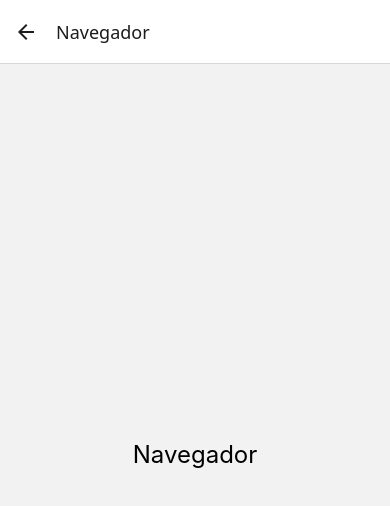
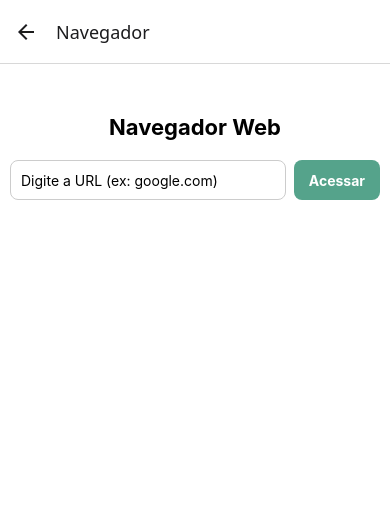
Before and after one commit to Lucca7r/AppDoesEverything, a React Native app: screen /Navegador in a window 390 px wide. Shown: the top 506 px of the page. Built offline with nearby package versions, Linux system fonts and the light colour scheme.

Commit message:
navegador criado

```diff
--- a/package.json
+++ b/package.json
@@ -22,7 +22,8 @@
     "react-native-maps": "1.18.0",
     "react-native-reanimated": "~3.16.1",
     "react-native-safe-area-context": "4.12.0",
-    "react-native-screens": "~4.4.0"
+    "react-native-screens": "~4.4.0",
+    "react-native-webview": "13.12.5"
   },
   "devDependencies": {
     "@babel/core": "^7.25.2",
--- a/src/screens/BrowserScreen.tsx
+++ b/src/screens/BrowserScreen.tsx
@@ -1,19 +1,62 @@
-import React from 'react';
-import { View, Text, StyleSheet } from 'react-native';
+import React, {useState} from 'react';
+import {
+  View,
+  Text,
+  TextInput,
+  TouchableOpacity,
+  StyleSheet,
+  KeyboardAvoidingView,
+  Platform,
+  Keyboard,
+  TouchableWithoutFeedback,
+} from 'react-native';
+import styles from '../style/BrowserScreen.styles'; // Importando o arquivo de estilos
+import {WebView} from 'react-native-webview';
 
 export default function BrowserScreen() {
+  const [urlInput, setUrlInput] = useState('');
+  const [urlToLoad, setUrlToLoad] = useState('');
+  const handleLoadUrl = () => {
+    let finalUrl = urlInput.trim();
+
+
+    if (!finalUrl.startsWith('http')) {
+      finalUrl = `https://${finalUrl}`;
+    }
+    setUrlToLoad(finalUrl);
+    Keyboard.dismiss();
+  };
+
   return (
-    <View style={styles.container}>
-      <Text style={styles.text}>Navegador</Text>
-    </View>
+    <KeyboardAvoidingView
+      style={{ flex: 1 }}
+      behavior={Platform.OS === 'ios' ? 'padding' : 'height'}
+    >
+      <TouchableWithoutFeedback onPress={Keyboard.dismiss}>
+        <View style={styles.container}>
+          <Text style={styles.title}>Navegador Web</Text>
+
+          <View style={styles.searchContainer}>
+            <TextInput
+              placeholder="Digite a URL (ex: google.com)"
+              style={styles.input}
+              value={urlInput}
+              onChangeText={setUrlInput}
+              autoCapitalize="none"
+              keyboardType="url"
+            />
+            <TouchableOpacity style={styles.button} onPress={handleLoadUrl}>
+              <Text style={styles.buttonText}>Acessar</Text>
+            </TouchableOpacity>
+          </View>
+
+          {urlToLoad !== '' && (
+            <View style={styles.webviewContainer}>
+              <WebView source={{ uri: urlToLoad }} />
+            </View>
+          )}
+        </View>
+      </TouchableWithoutFeedback>
+    </KeyboardAvoidingView>
   );
 }
-
-const styles = StyleSheet.create({
-  container: {
-    flex: 1, justifyContent: 'center', alignItems: 'center',
-  },
-  text: {
-    fontSize: 24,
-  },
-});
--- /dev/null
+++ b/src/style/BrowserScreen.styles.ts
@@ -0,0 +1,47 @@
+import { StyleSheet } from 'react-native';
+
+export default StyleSheet.create({
+    container: {
+      flex: 1,
+      paddingTop: 50,
+      paddingHorizontal: 10,
+      backgroundColor: '#fff',
+    },
+    title: {
+      fontSize: 22,
+      fontWeight: 'bold',
+      marginBottom: 20,
+      textAlign: 'center',
+    },
+    searchContainer: {
+      flexDirection: 'row',
+      marginBottom: 10,
+      gap: 8,
+    },
+    input: {
+      flex: 1,
+      borderWidth: 1,
+      borderColor: '#ccc',
+      borderRadius: 8,
+      paddingHorizontal: 10,
+      height: 40,
+    },
+    button: {
+      backgroundColor: '#55a38b',
+      borderRadius: 8,
+      justifyContent: 'center',
+      paddingHorizontal: 15,
+    },
+    buttonText: {
+      color: '#fff',
+      fontWeight: 'bold',
+    },
+    webviewContainer: {
+      flex: 1,
+      borderWidth: 1,
+      borderColor: '#ccc',
+      marginTop: 10,
+      borderRadius: 10,
+      overflow: 'hidden',
+    },
+  });
```
Also changed, not shown: 1 other file (tests, documents, lock files or other folders).
